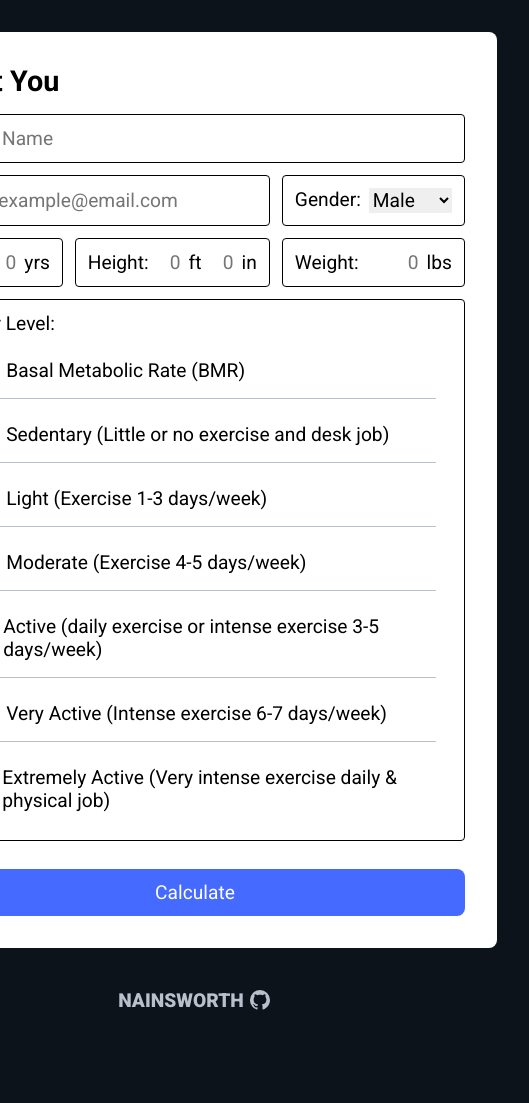
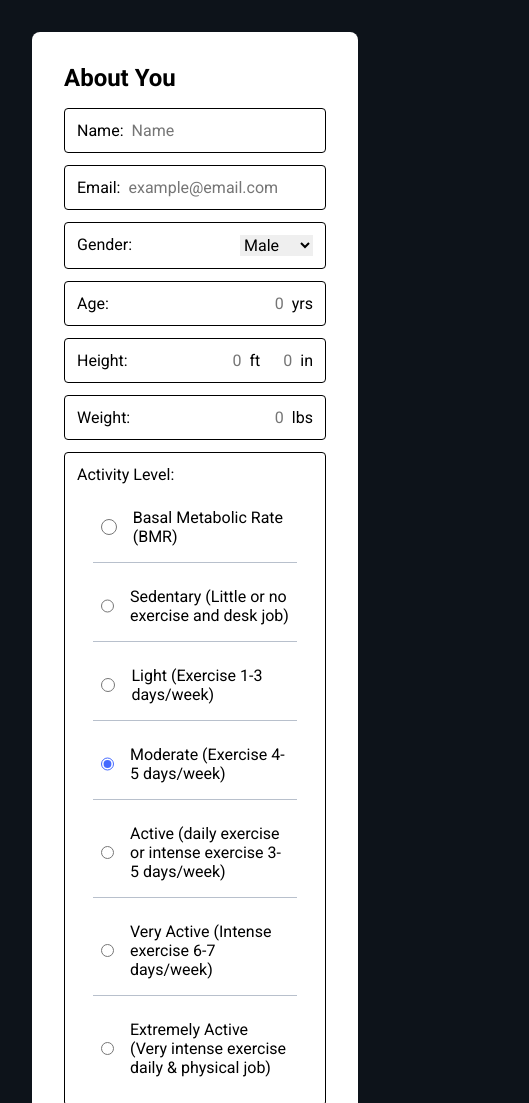
Before and after one commit to nainsworth/calorie-calculator, a website built with webpack: page src/templates/index.html in a window 390 px wide. Shown: the top 1103 px of the page, 529 px wide, since content can reach past the window. Before the commit the page ends 1020 px from the top, so only its background shows below. Built offline with nearby package versions, Linux system fonts and the light colour scheme; a web font is replaced by a local one.

Commit message:
Modified form grid and update webpack configuration for live

```diff
--- a/package.json
+++ b/package.json
@@ -9,7 +9,8 @@
   },
   "repository": {
     "type": "git",
-    "url": "calorie-calculator"
+    "url": "calorie-calculator",
+    "deploy": "git subtree push --prefix dist origin gh-pages"
   },
   "keywords": [],
   "author": "Nicholas Ainsworth",
--- a/src/assets/styles/main.scss
+++ b/src/assets/styles/main.scss
@@ -13,7 +13,8 @@
   --primary-font: "Roboto";
   --font-regular: 500;
   --font-bold: 800;
-  --font-size: 1.2rem;
+  --font-size: clamp(1rem, 3.5vw, 1.2rem);
+
 }
 
 /* Styling Reset */
@@ -59,7 +60,7 @@ body {
 
       #imperial-form {
         display: grid;
-        grid-template-columns: repeat(3, 1fr);
+        grid-template-columns: repeat(auto-fill, minmax(250px, 1fr));
         gap: 12px;
 
         div {
@@ -68,7 +69,7 @@ body {
           justify-content: space-between;
           border-radius: 4px;
           padding: 12px;
-          gap: 8px
+          gap: 8px;
         }
 
         input {
@@ -117,7 +118,7 @@ body {
           }
         }
         .input-email {
-          grid-column: 1/3;
+          grid-column: -1/1;
           gap: 8px;
 
           input {
@@ -127,7 +128,7 @@ body {
 
         .input-height {
           .info-container {
-            input{
+            input {
               width: 24px;
             }
           }
@@ -148,13 +149,14 @@ body {
               border-color: var(--secondary-color);
               padding: 16px 8px;
               justify-content: start;
+              gap: 16px;
 
               input {
                 width: 20px;
               }
 
-              label {
-                padding: 0 16px;
+              input:hover {
+                cursor: pointer;
               }
             }
 
@@ -204,14 +206,3 @@ footer {
     }
   }
 }
-
-// @media screen and (max-width: 670px) {
-//   .card {
-//     background-color: pink;
-//   }
-
-//   #imperial-form {
-//     display: flex;
-//     flex-direction: column;
-//   }
-// }
--- a/src/templates/index.html
+++ b/src/templates/index.html
@@ -4,12 +4,6 @@
     <meta charset="UTF-8" />
     <meta name="viewport" content="width=device-width, initial-scale=1.0" />
     <title><%= htmlWebpackPlugin.options.title %></title>
-
-    <script
-      src="https://kit.fontawesome.com/7382748a97.js"
-      crossorigin="anonymous"
-      defer
-    ></script>
   </head>
   <body>
     <main>
```
Also changed, not shown: webpack.config.js (+10 -0 lines), dist/bundlee7b23cbcea40bbdd3b0b.js (added), dist/github.svg (added), dist/goals.html (added), dist/index.html (added), 2 other files.
